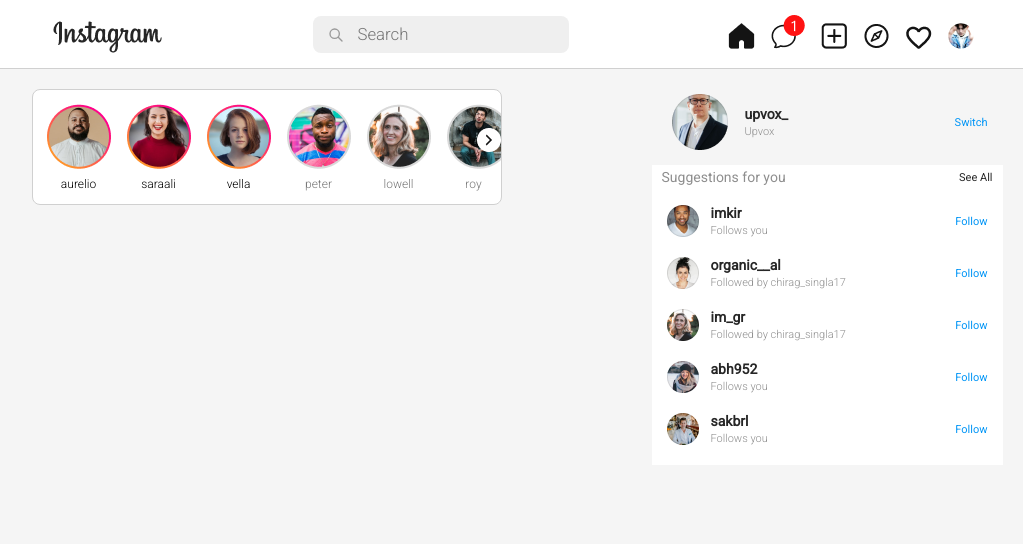
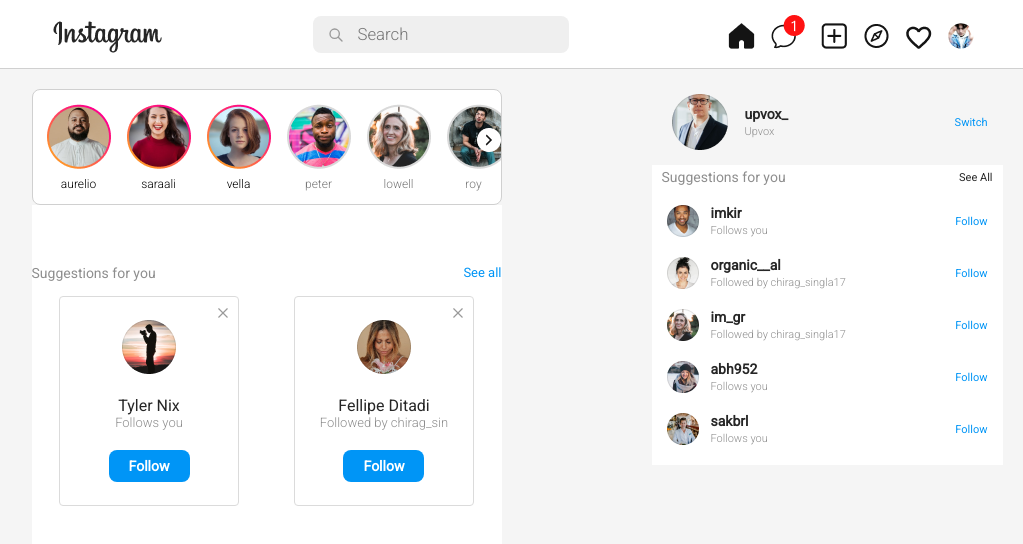
Before and after one commit to twentyfive21/Insta-post, a React (Vite) app in the folder week2/: page / in a window 1280 px wide. Shown: the top 544 px of the page, without its empty margins (123-1146 px from the left). Built offline with nearby package versions, Linux system fonts and the light colour scheme.

Commit message:
suggest css and some homepage css

```diff
--- a/week2/src/pages/Homepage.css
+++ b/week2/src/pages/Homepage.css
@@ -49,3 +49,6 @@
     z-index: 1;
     top: 38px;
 }
+/* .left-container {
+
+} */
--- a/week2/src/pages/Homepage.jsx
+++ b/week2/src/pages/Homepage.jsx
@@ -4,17 +4,23 @@
 import Follow from '../components/Follow/Follow'
 import Stories from '../components/Stories/Stories'
 import next from '../assets/posts/next.png'
+import Suggest from '../components/Suggest/Suggest'
 
 function Homepage({userData}) {
   return (
     <div>
     <Header />
     <section className='main-container'>
+      <div className='left-container'>
           <div className='stories-container'>
           {
             userData[1].users.map((item, index) => <Stories item={item} index={index} key={item.key}/>)
           }
           <img className='stories-nextbtn' src={next} alt='next-btn'/>
+          </div>
+          <div className='suggest-container'>
+          <Suggest item={userData[2].users}/>
+          </div>
       </div>
       <div className='follow-right'>
           <Follow item={userData[0].users[0]} style={{backgroundColor: '#F5F5F5'}}   />
```
Also changed, not shown: week2/src/components/Stories/Stories.jsx (line endings or trailing spaces). Lines whose indentation alone changed are shown as unchanged.
